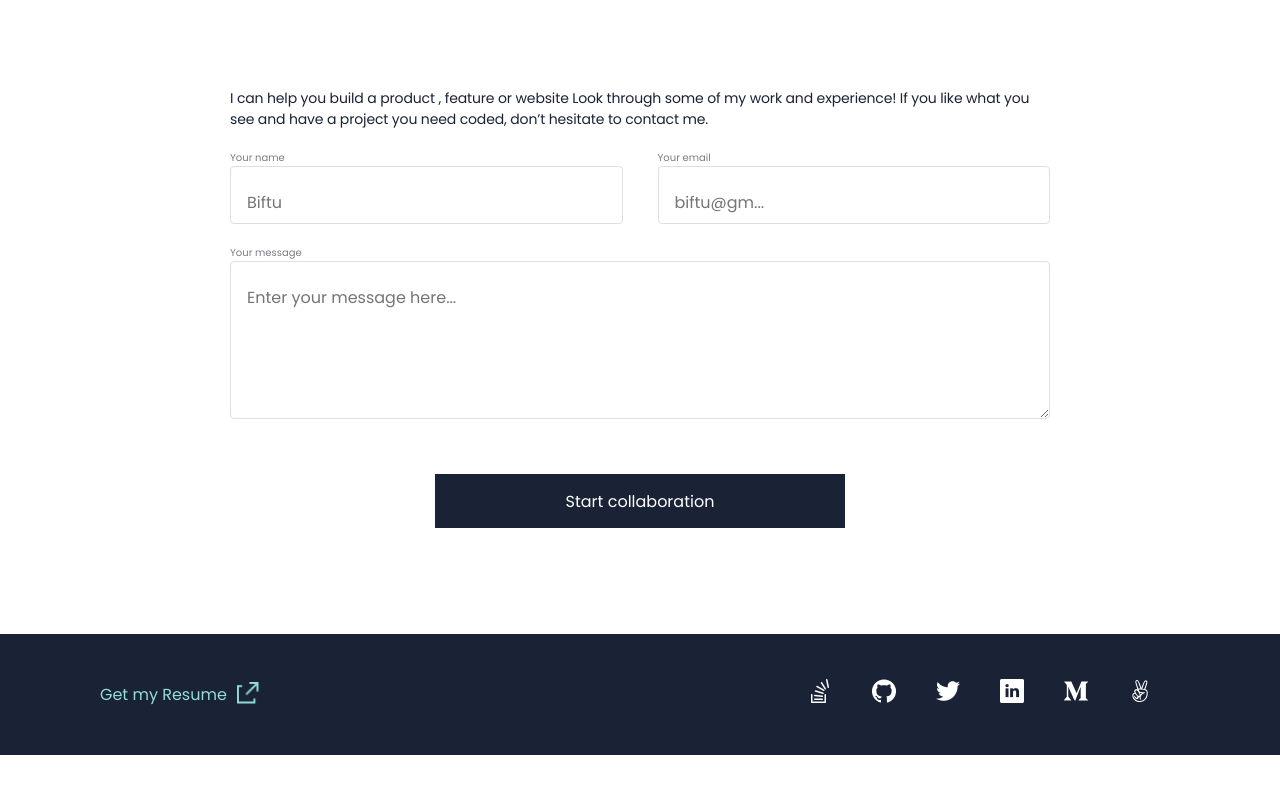
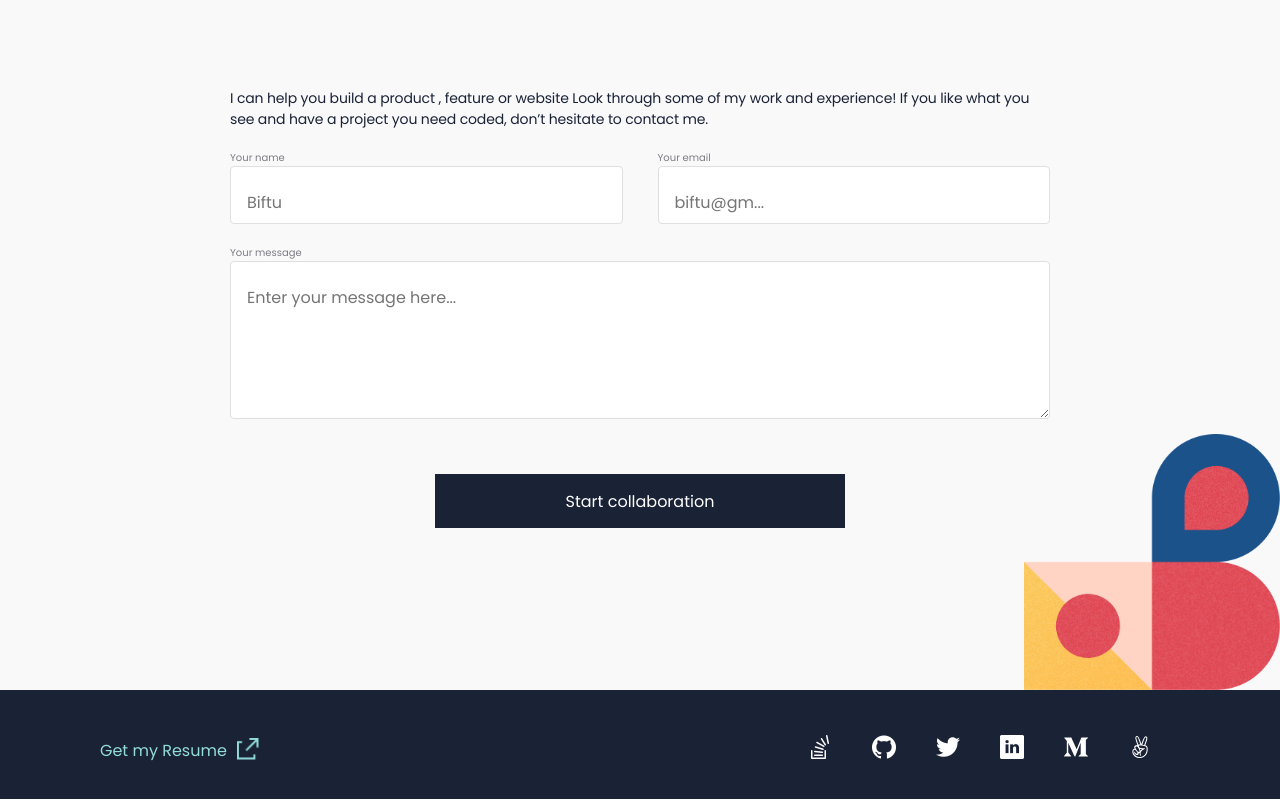
Before and after one commit to Bifabig/personal-portfolio-microverse, a plain HTML site: page index.html in a window 1280 px wide. Shown: the part 4125-4924 px from the top of the page. Before the commit the page ends 4880 px from the top, so only its background shows below. Drawn offline with nearby package versions, Linux system fonts and the light colour scheme.

Commit message:
Fix background color and bottom page image

```diff
--- a/index.html
+++ b/index.html
@@ -423,9 +423,7 @@
         <input type="submit" value="Start collaboration" class="primary-btn" />
       </form>
       <div class="image-geometry_7">
-        <a href="#"
-          ><img src="./assets/img/image-geometry_7.png" alt="logo_desktop"
-        /></a>
+        <img src="./assets/img/image-geometry_7.png" alt="logo_desktop" />
       </div>
     </section>
     <footer>
--- a/style.css
+++ b/style.css
@@ -751,6 +751,7 @@ input:focus {
 
   .get-started {
     margin-top: 100px;
+    background: #f9f9fa;
   }
 
   .get-started .get-started-text {
```
